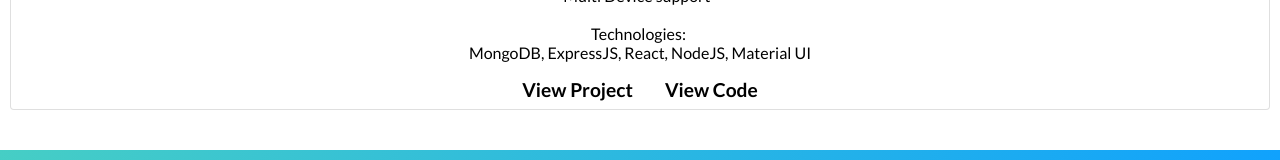
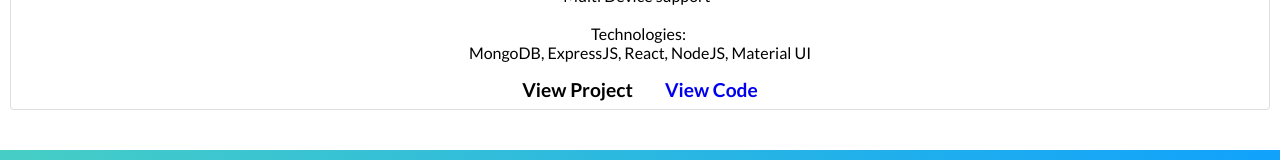
Before and after one commit to neil-feris/dev-portfolio, a Next.js app: page /projects in a window 1280 px wide. Shown: the part 3201-3361 px from the top of the page. Built offline with nearby package versions, Linux system fonts and the light colour scheme.

Commit message:
update github link

```diff
--- a/pages/projects.js
+++ b/pages/projects.js
@@ -26,6 +26,7 @@ export default function Projects() {
       description:
         "TODO list app with support for different users.\n\nFeatures: \nMulti Device support  \n\nTechnologies: \nMongoDB, ExpressJS, React, NodeJS, Material UI",
       image: "/img/tech/todo.png",
+      github: "https://github.com/neil-feris/dev-portfolio",
     },
   ];
 
```
